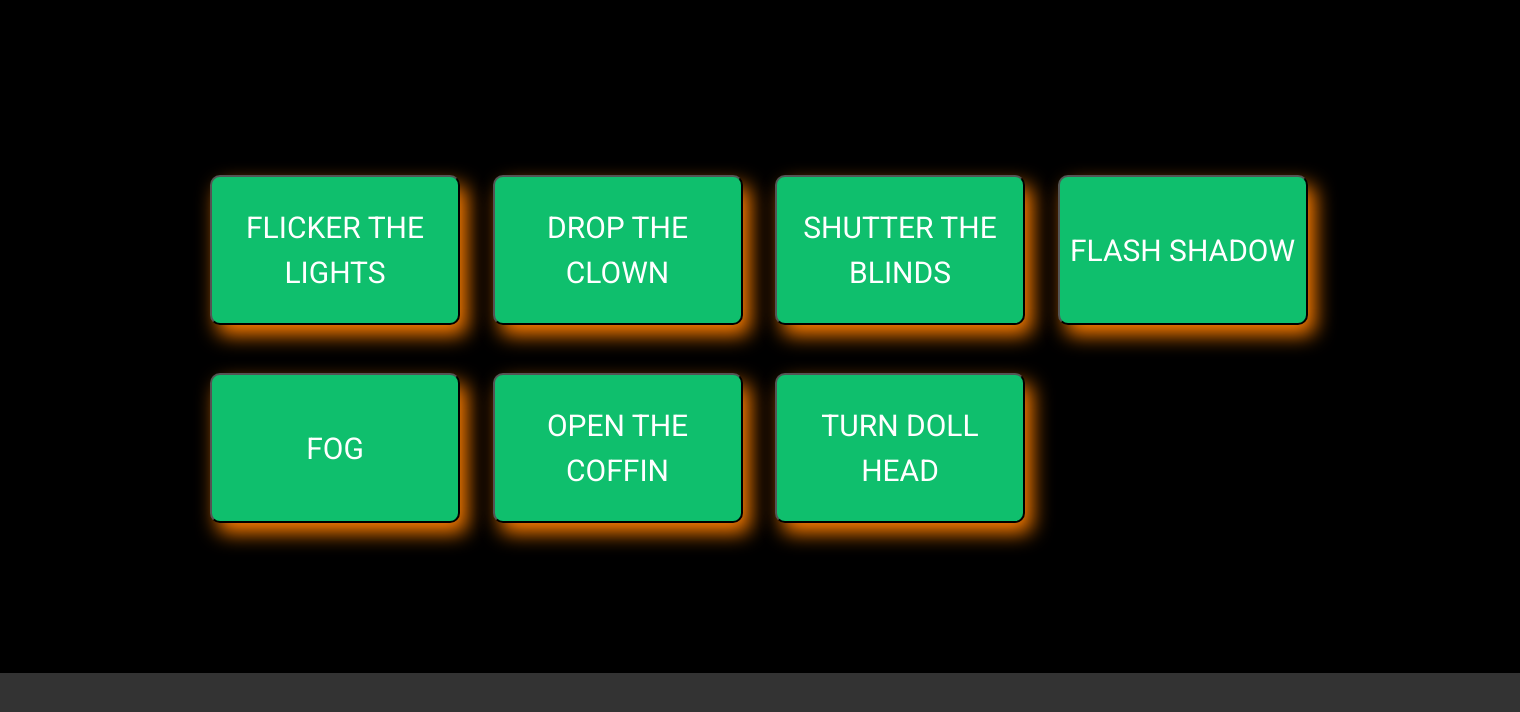
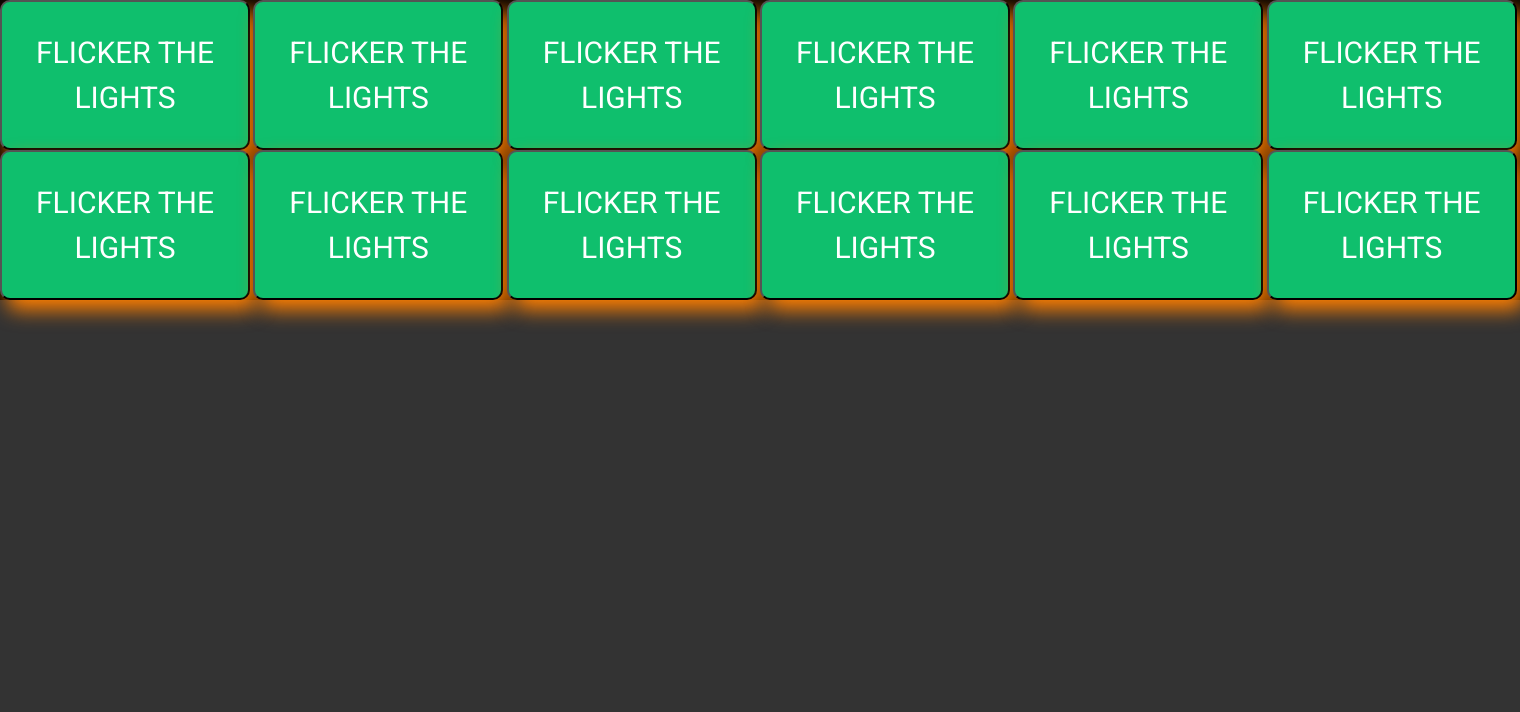
Before and after one commit to madhusivaraj/a_bewitching_backend, a Flask app: page / in a window 1520 px wide. Shown: the top 712 px of the page. Run offline with Flask 2, Linux system fonts and the light colour scheme; some libraries are stand-ins or nearby versions.

Commit message:
got flex box working

```diff
--- a/server/templates/index.html
+++ b/server/templates/index.html
@@ -8,7 +8,33 @@
         <!-- <script src="../app.js"></script> -->
     </head>
     <body>
-        <div class="container" style="padding: 175px 20px 150px 20px">
+        <div class="d-flex flex-row">
+            <div>
+                <button onclick="flicker()" type="submit">FLICKER THE LIGHTS</button>
+                <button onclick="flicker()" type="submit">FLICKER THE LIGHTS</button>
+            </div>
+            <div>
+                <button onclick="flicker()" type="submit">FLICKER THE LIGHTS</button>
+                <button onclick="flicker()" type="submit">FLICKER THE LIGHTS</button>
+            </div>
+            <div>
+                <button onclick="flicker()" type="submit">FLICKER THE LIGHTS</button>
+                <button onclick="flicker()" type="submit">FLICKER THE LIGHTS</button>
+            </div>
+            <div>
+                <button onclick="flicker()" type="submit">FLICKER THE LIGHTS</button>
+                <button onclick="flicker()" type="submit">FLICKER THE LIGHTS</button>
+            </div>
+            <div>
+                <button onclick="flicker()" type="submit">FLICKER THE LIGHTS</button>
+                <button onclick="flicker()" type="submit">FLICKER THE LIGHTS</button>
+            </div>
+            <div>
+                <button onclick="flicker()" type="submit">FLICKER THE LIGHTS</button>
+                <button onclick="flicker()" type="submit">FLICKER THE LIGHTS</button>
+            </div>
+        </div>
+        <!-- <div class="container" style="padding: 175px 20px 150px 20px">
         	<div class="row">
 
         		<div class="col-sm">
@@ -63,7 +89,7 @@
 
         		</div>
         	</div>
-        </div>
+        </div> -->
     </body>
     <script type="text/javascript">
         function flicker(){
```
